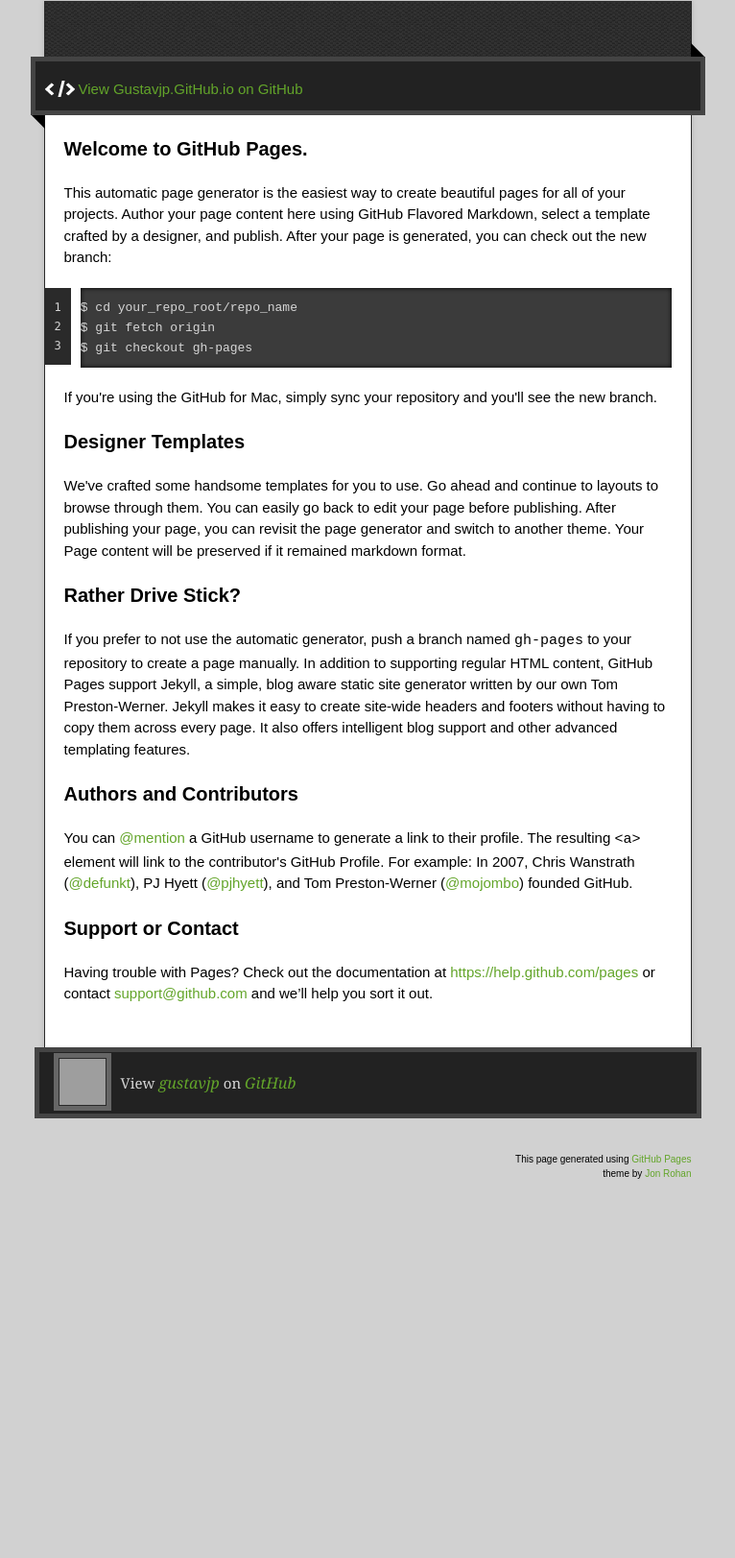
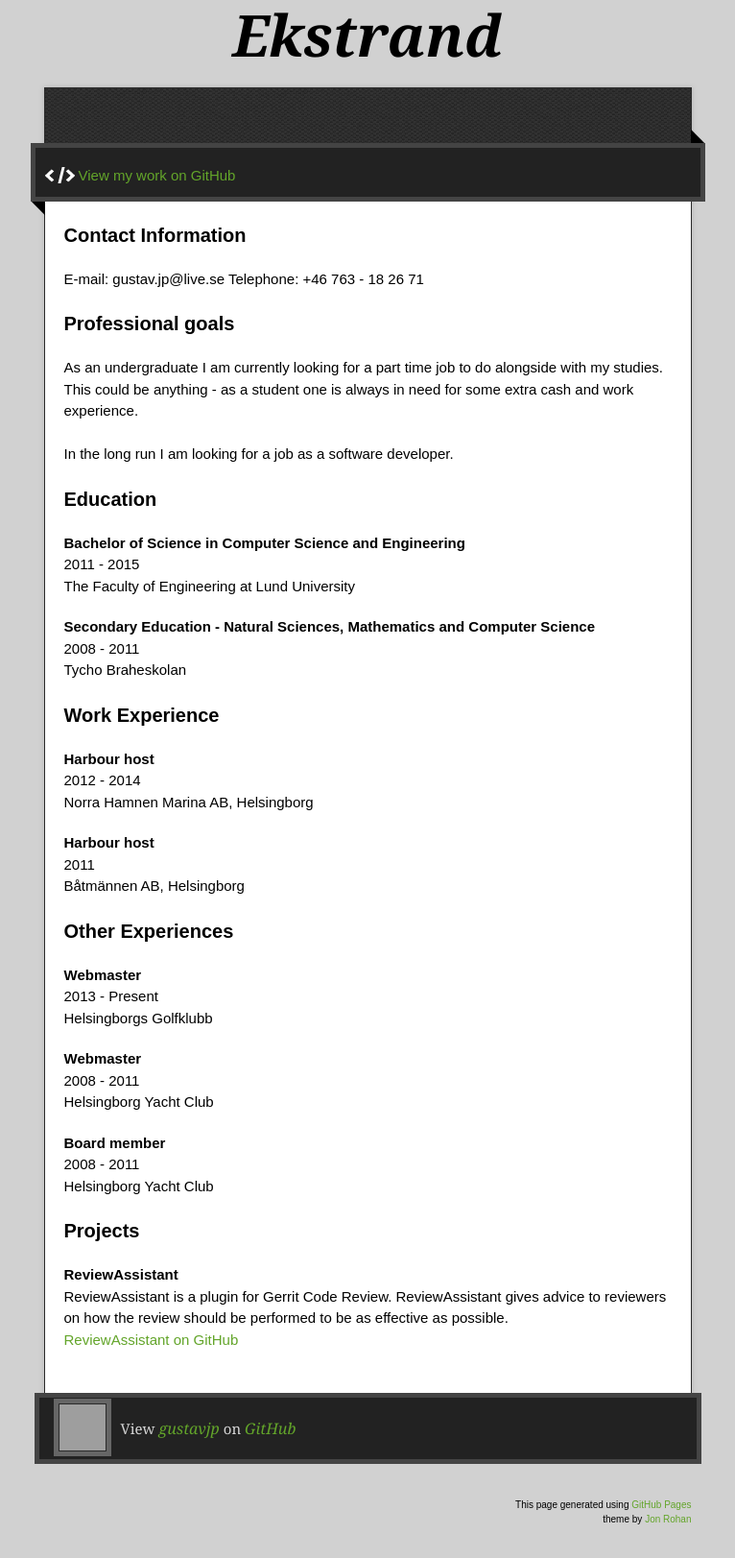
Before and after one commit to gustavjp/renamedforpurposes, a plain HTML site: page index.html in a window 1280 px wide. Shown: the part 129-1752 px from the top of the page at 96% size, without its empty margins (257-1023 px from the left). Before the commit the page ends 1449 px from the top, so only its background shows below. Drawn offline with nearby package versions, Linux system fonts and the light colour scheme; grey boxes are pictures that could not be loaded.

Commit message:
Updated page

```diff
--- a/index.html
+++ b/index.html
@@ -5,74 +5,97 @@
 	<head>
   	<meta charset="utf-8">
   	<meta http-equiv="X-UA-Compatible" content="IE=edge,chrome=1">
-
   	<link rel="stylesheet" href="stylesheets/stylesheet.css" media="screen">
   	<link rel="stylesheet" href="stylesheets/pygment_trac.css">
   	<script type="text/javascript" src="https://ajax.googleapis.com/ajax/libs/jquery/1.7.1/jquery.min.js"></script>
   	<script type="text/javascript" src="javascripts/script.js"></script>
-
-  <title>Gustavjp.GitHub.io</title>
+  	<title>Gustav Jansson Ekstrand</title>
   	<meta name="description" content="">
-
   	<meta name="viewport" content="width=device-width,initial-scale=1">
-
 	</head>
-
 	<body>
-
   	<div class="wrapper">
     	<header>
-      <h1 class="title">Gustavjp.GitHub.io</h1>
+      	<h1 class="title">Gustav Jansson Ekstrand</h1>
     	</header>
     	<div id="container">
       	<p class="tagline"></p>
       	<div id="main" role="main">
         	<div class="download-bar">
         		<div class="inner">
-          <a href="https://github.com/gustavjp" class="code">View Gustavjp.GitHub.io on GitHub</a>
+          		<a href="https://github.com/gustavjp" class="code">View my work on GitHub</a>
         		</div>
         		<span class="blc"></span><span class="trc"></span>
         	</div>
         	<article class="markdown-body">
-          <h3>
-<a id="welcome-to-github-pages" class="anchor" href="#welcome-to-github-pages" aria-hidden="true"><span class="octicon octicon-link"></span></a>Welcome to GitHub Pages.</h3>
 
-<p>This automatic page generator is the easiest way to create beautiful pages for all of your projects. Author your page content here using GitHub Flavored Markdown, select a template crafted by a designer, and publish. After your page is generated, you can check out the new branch:</p>
+          	<h3><a id="contact-information" class="anchor" href="#contact-information" aria-hidden="true"><span class="octicon octicon-link"></span></a>Contact Information</h3>
+						<p>
+							E-mail: gustav.jp@live.se
+							Telephone: +46 763 - 18 26 71
+						</p>
 
-<pre><code>$ cd your_repo_root/repo_name
-$ git fetch origin
-$ git checkout gh-pages
-</code></pre>
+						<h3><a id="professional-goals" class="anchor" href="#professional-goals" aria-hidden="true"><span class="octicon octicon-link"></span></a>Professional goals</h3>
+						<p>
+							As an undergraduate I am currently looking for a part time job to do alongside with my studies. This could be anything - as a student one is always in need for some extra cash and work experience.<br>
+							<br>
+							In the long run I am looking for a job as a software developer.
+						</p>
 
-<p>If you're using the GitHub for Mac, simply sync your repository and you'll see the new branch.</p>
+						<h3><a id="education" class="anchor" href="#education" aria-hidden="true"><span class="octicon octicon-link"></span></a>Education</h3>
+						<p>
+							<strong>Bachelor of Science in Computer Science and Engineering</strong><br>
+							2011 - 2015<br>
+							The Faculty of Engineering at Lund University
+						</p>
+						<p>
+							<strong>Secondary Education - Natural Sciences, Mathematics and Computer Science</strong><br>
+							2008 - 2011<br>
+							Tycho Braheskolan
+						</p>
 
-<h3>
-<a id="designer-templates" class="anchor" href="#designer-templates" aria-hidden="true"><span class="octicon octicon-link"></span></a>Designer Templates</h3>
+						<h3><a id="work-experience" class="anchor" href="#work-experience" aria-hidden="true"><span class="octicon octicon-link"></span></a>Work Experience</h3>
+						<p>
+							<strong>Harbour host</strong><br>
+							2012 - 2014<br>
+							Norra Hamnen Marina AB, Helsingborg
+						</p>
+						<p>
+							<strong>Harbour host</strong><br>
+							2011<br>
+							Båtmännen AB, Helsingborg
+						</p>
 
-<p>We've crafted some handsome templates for you to use. Go ahead and continue to layouts to browse through them. You can easily go back to edit your page before publishing. After publishing your page, you can revisit the page generator and switch to another theme. Your Page content will be preserved if it remained markdown format.</p>
+						<h3><a id="other-experiences" class="anchor" href="#other-experiences" aria-hidden="true"><span class="octicon octicon-link"></span></a>Other Experiences</h3>
+						<p>
+							<strong>Webmaster</strong><br>
+							2013 - Present<br>
+							Helsingborgs Golfklubb
+						</p>
+						<p>
+							<strong>Webmaster</strong><br>
+							2008 - 2011<br>
+							Helsingborg Yacht Club
+						</p>
+						<p>
+							<strong>Board member</strong><br>
+							2008 - 2011<br>
+							Helsingborg Yacht Club
+						</p>
 
-<h3>
-<a id="rather-drive-stick" class="anchor" href="#rather-drive-stick" aria-hidden="true"><span class="octicon octicon-link"></span></a>Rather Drive Stick?</h3>
+						<h3><a id="projects" class="anchor" href="#projects" aria-hidden="true"><span class="octicon octicon-link"></span></a>Projects</h3>
+						<p>
+							<strong>ReviewAssistant</strong><br>
+							ReviewAssistant is a plugin for Gerrit Code Review. ReviewAssistant gives advice to reviewers on how the review should be performed to be as effective as possible.<br>
+							<a href="https://github.com/ReviewAssistant/reviewassistant" target="_blank">ReviewAssistant on GitHub</a>
+						</p>
 
-<p>If you prefer to not use the automatic generator, push a branch named <code>gh-pages</code> to your repository to create a page manually. In addition to supporting regular HTML content, GitHub Pages support Jekyll, a simple, blog aware static site generator written by our own Tom Preston-Werner. Jekyll makes it easy to create site-wide headers and footers without having to copy them across every page. It also offers intelligent blog support and other advanced templating features.</p>
-
-<h3>
-<a id="authors-and-contributors" class="anchor" href="#authors-and-contributors" aria-hidden="true"><span class="octicon octicon-link"></span></a>Authors and Contributors</h3>
-
-<p>You can <a href="https://github.com/blog/821" class="user-mention">@mention</a> a GitHub username to generate a link to their profile. The resulting <code>&lt;a&gt;</code> element will link to the contributor's GitHub Profile. For example: In 2007, Chris Wanstrath (<a href="https://github.com/defunkt" class="user-mention">@defunkt</a>), PJ Hyett (<a href="https://github.com/pjhyett" class="user-mention">@pjhyett</a>), and Tom Preston-Werner (<a href="https://github.com/mojombo" class="user-mention">@mojombo</a>) founded GitHub.</p>
-
-<h3>
-<a id="support-or-contact" class="anchor" href="#support-or-contact" aria-hidden="true"><span class="octicon octicon-link"></span></a>Support or Contact</h3>
-
-<p>Having trouble with Pages? Check out the documentation at <a href="https://help.github.com/pages">https://help.github.com/pages</a> or contact <a href="mailto:support@github.com">support@github.com</a> and we’ll help you sort it out.</p>
         	</article>
       	</div>
     	</div>
     	<footer>
       	<div class="owner">
-
       		<p><a href="https://github.com/gustavjp" class="avatar"><img src="https://avatars3.githubusercontent.com/u/8957708?v=3&amp;s=60" width="48" height="48"></a>View <a href="https://github.com/gustavjp">gustavjp</a> on <a href="https://www.github.com">GitHub</a></p>
-
       	</div>
       	<div class="creds">
         	<small>This page generated using <a href="http://pages.github.com/">GitHub Pages</a><br>theme by <a href="https://twitter.com/jonrohan/">Jon Rohan</a></small>
@@ -84,7 +107,5 @@
     	<a href="https://github.com/gustavjp/gustavjp.github.io/tarball/master" class="tar">tar</a><a href="https://github.com/gustavjp/gustavjp.github.io/zipball/master" class="zip">zip</a><a href="" class="code">source code</a>
     	<p class="name"></p>
   	</div>
-
-
 	</body>
 </html>
```
Lines whose indentation alone changed are shown as unchanged.
